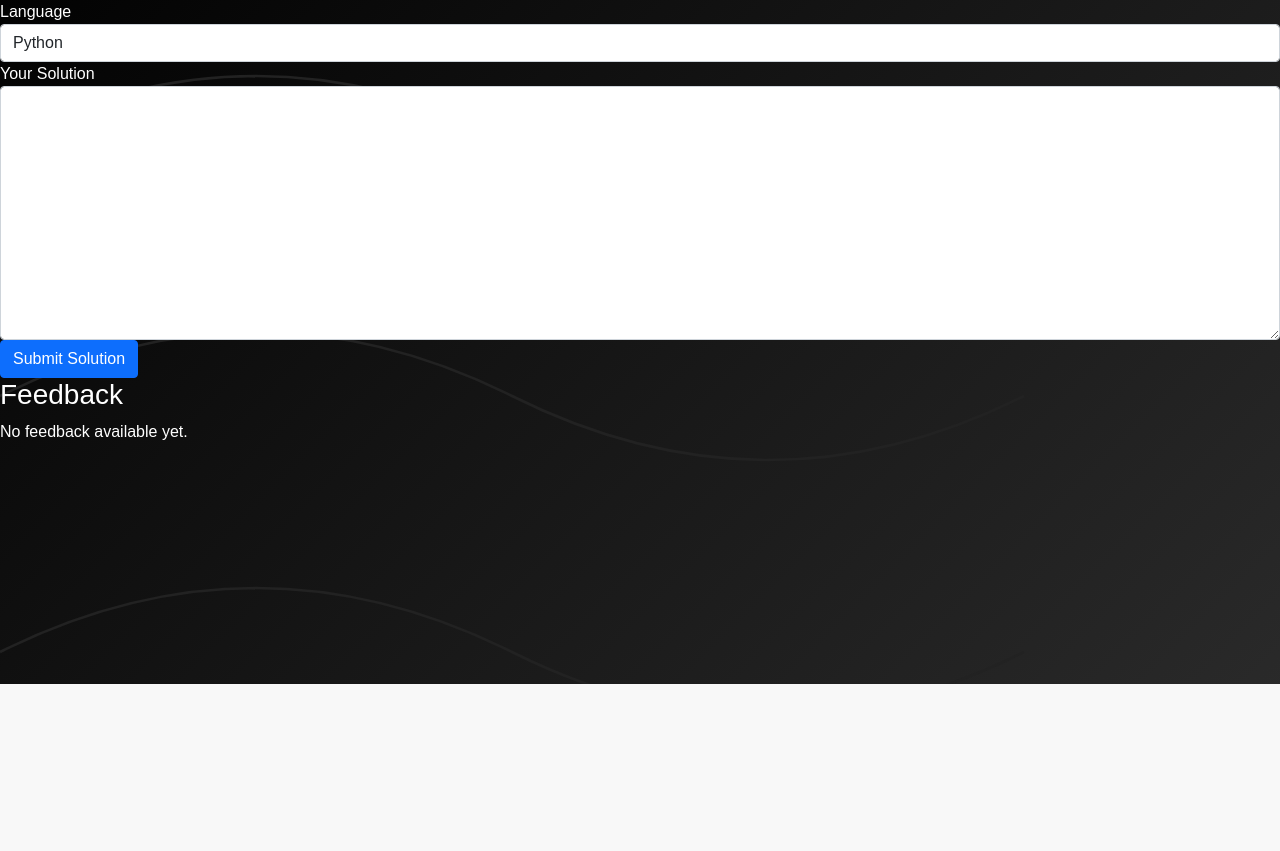
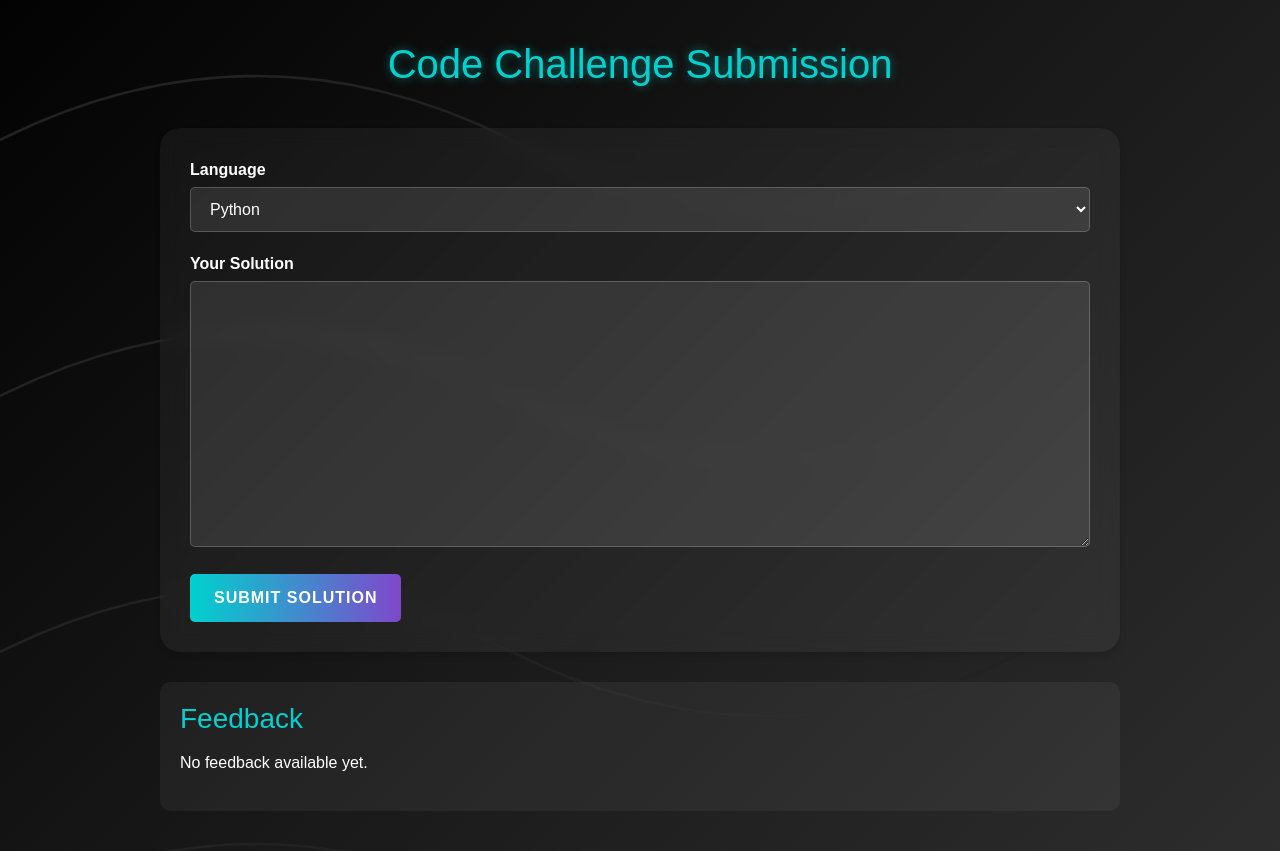
Before and after one commit to Vasileios20/JobAppTracker, a Django app: template code_challenge/templates/code_submission.html in a window 1280 px wide. Shown: the part 116-967 px from the top of the page. Before the commit the page ends 800 px from the top, so only its background shows below. Run offline with Django 4.2, Linux system fonts and the light colour scheme; the template is opened without the code that fills it, so the values that code supplies are empty; some libraries are stand-ins or nearby versions.

Commit message:
Style for now

```diff
--- a/code_challenge/templates/code_submission.html
+++ b/code_challenge/templates/code_submission.html
@@ -2,39 +2,37 @@
 
 {% load static %}
 
-{% block title %}
-Code Challenge Submission
-{% endblock %}
+{% block title %}Code Challenge Submission{% endblock %}
 
 {% block content %}
+<div class="cc-container">
+    <h1 class="cc-title">Code Challenge Submission</h1>
 
-<form method="post" action="{% url 'submit_solution' %}">
+    <form method="post" action="{% url 'submit_solution' %}" class="cc-content">
         {% csrf_token %}
-    <div class="form-group">
-        <label for="language">Language</label>
-        <select name="language" class="form-control">
+        <div class="cc-form-group">
+            <label for="language" class="cc-label">Language</label>
+            <select name="language" class="cc-select">
                 <option value="python">Python</option>
                 <option value="javascript">JavaScript</option>
                 <option value="cpp">C++</option>
-            <!-- Add more languages if needed -->
             </select>
         </div>
 
-    <div class="form-group">
-        <label for="source_code">Your Solution</label>
-        <textarea name="source_code" class="form-control" rows="10" required></textarea>
+        <div class="cc-form-group">
+            <label for="source_code" class="cc-label">Your Solution</label>
+            <textarea name="source_code" class="cc-textarea" rows="10" required></textarea>
         </div>
 
         <input type="hidden" name="expected_output" value="{{ expected_output }}" />
 
-    <button type="submit" class="btn btn-primary">Submit Solution</button>
+        <button type="submit" class="cc-button">Submit Solution</button>
     </form>
 
-
-<div>
+    <div class="cc-feedback">
         <h3>Feedback</h3>
         {% if evaluation_result %}
-        <div class="alert alert-info">
+            <div class="cc-alert">
                 <p><strong>Language:</strong> {{ language }}</p>
                 <p><strong>Source Code:</strong></p>
                 <pre>{{ source_code }}</pre>
@@ -46,5 +44,5 @@ Code Challenge Submission
             <p>No feedback available yet.</p>
         {% endif %}
     </div>
-
+</div>
 {% endblock %}
```
Lines whose indentation alone changed are shown as unchanged.
